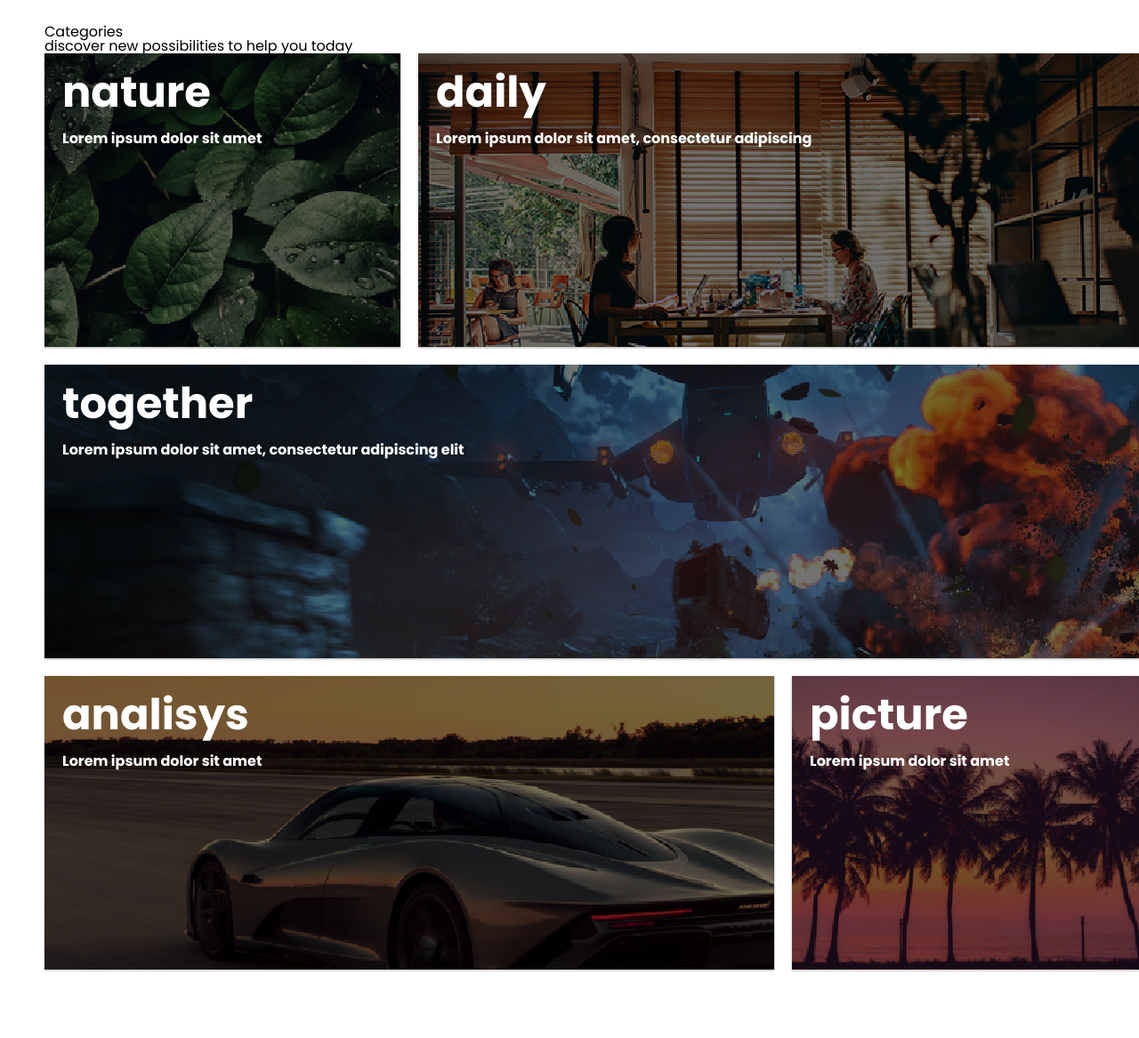
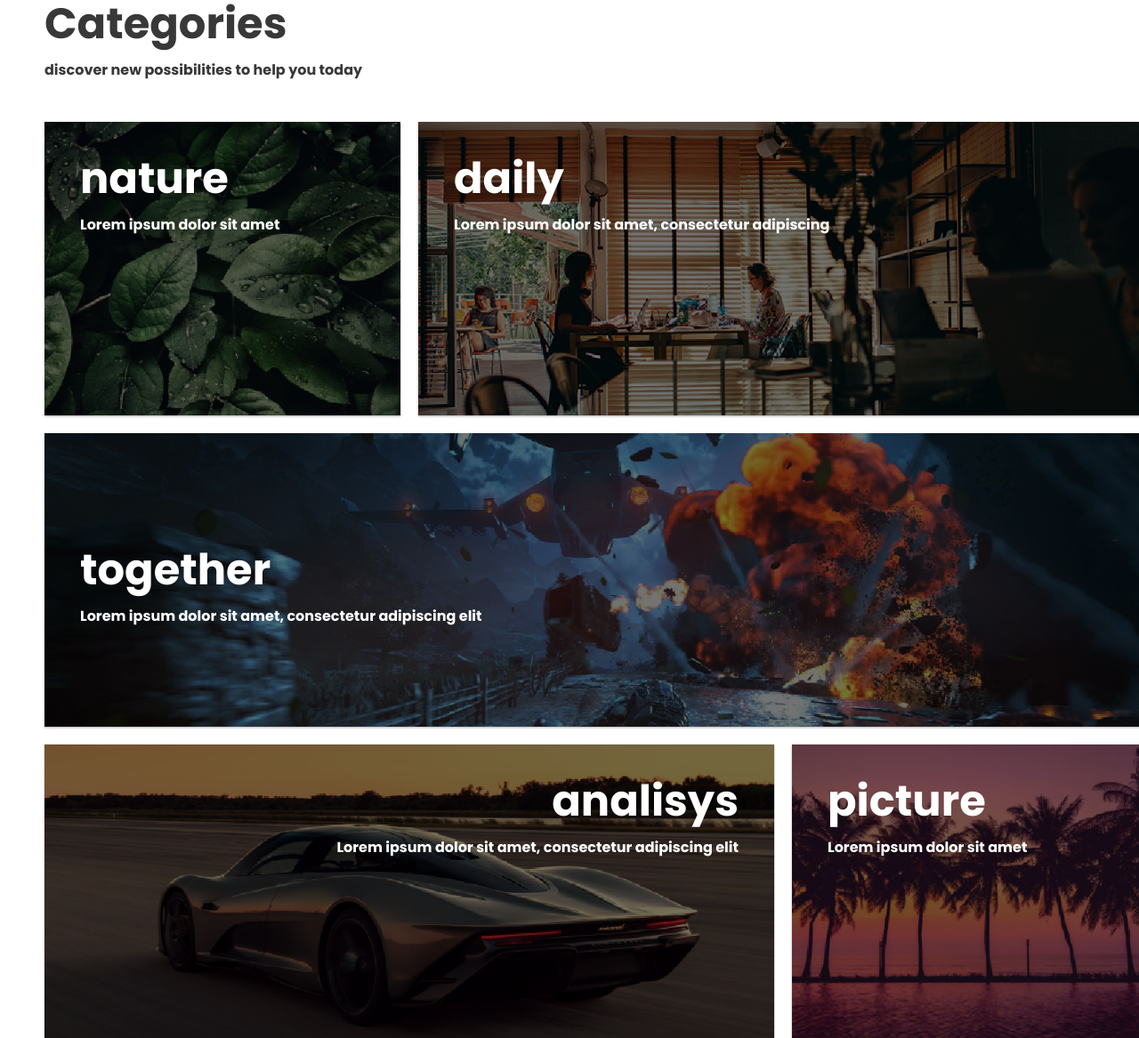
Before and after one commit to jucielly/grid-layout-test, a website: page src/index.html in a window 1280 px wide. Shown: the part 572-1739 px from the top of the page at 89% size. Before the commit the page ends 1712 px from the top, so only its background shows below. Drawn offline with Linux system fonts and the light colour scheme; files whose address does not match are found by name.

Commit message:
finished the main

```diff
--- a/src/index.html
+++ b/src/index.html
@@ -24,8 +24,8 @@
 
     <main class="main">
         <section class="categories">
-            <h2>Categories</h2>
-            <p>discover new possibilities to help you today</p>
+            <h2 class="categories-title">Categories</h2>
+            <p class="categories-p"> discover new possibilities to help you today</p>
 
             <div class="categories-container">
                 <div class="nature-card category-card">
@@ -42,7 +42,7 @@
                     </div>
                 </div>
                 <div class="together-card category-card">
-                    <div class="card-content">
+                    <div class="card-content together">
                         <h3>together</h3>
                         <p>Lorem ipsum dolor sit amet, consectetur adipiscing elit</p>
                     </div>
@@ -50,7 +50,7 @@
                 <div class="analisys-card category-card">
                     <div class="card-content analisys">
                         <h3>analisys</h3>
-                        <p>Lorem ipsum dolor sit amet</p>
+                        <p>Lorem ipsum dolor sit amet, consectetur adipiscing elit</p>
                     </div>
                 </div>
                 <div class="picture-card category-card">
--- a/src/style/resset.css
+++ b/src/style/resset.css
@@ -135,7 +135,7 @@ button {
 
 main {
   flex-grow: 1;
-  padding: 50px;
+  padding: 0px 50px 0px 50px;
 }
 
 img {
--- a/src/style/style.css
+++ b/src/style/style.css
@@ -57,29 +57,34 @@
 }
 .nature-card {
   background-image: url(/src/assets/nature.png);
+  background-size: cover;
   height: 330px;
   grid-area: nature;
 }
 
 .daily-card {
   background-image: url(/src/assets/daily.png);
+  background-size: cover;
   grid-area: daily;
 }
 
 .together-card {
   background-image: url(/src//assets/together.png);
+  background-size: cover;
   height: 330px;
   grid-area: together;
 }
 
 .analisys-card {
   background-image: url(/src/assets/analisys.png);
+  background-size: cover;
   height: 330px;
   grid-area: analisys;
 }
 
 .picture-card {
   background-image: url(/src//assets/pictures.png);
+  background-size: cover;
   grid-area: picture;
 }
 
@@ -99,7 +104,7 @@
   color: var(--font-default);
   display: flex;
   flex-direction: column;
-  padding: 20px;
+  padding: 40px;
 }
 
 .card-content h3 {
@@ -112,6 +117,24 @@
   font-weight: bold;
 }
 
+.together {
+  margin-top: 90px;
+}
 .analisys {
-  justify-content: flex-end !important;
+  flex-direction: column;
+  align-items: flex-end;
 }
+
+.categories-title {
+  color: var(--font-details);
+  font-weight: bold;
+  font-size: 3em;
+  margin-top: 25px;
+  margin-bottom: 20px;
+}
+
+.categories-p {
+  color: var(--font-details);
+  font-weight: bold;
+  margin-bottom: 50px;
+}
```
